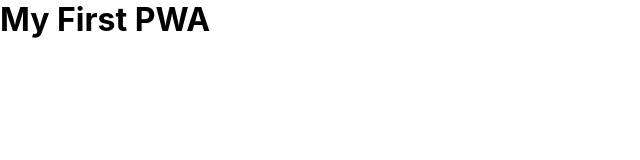
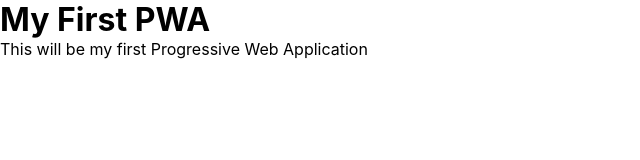
Before and after one commit to sergeyprimirenkov/pwa, a plain HTML site: page index.html in a window 1280 px wide. Shown: the whole page, without its empty margins (0-640 px from the left). Drawn offline with Linux system fonts and the light colour scheme.

Commit message:
update index.html

```diff
--- a/index.html
+++ b/index.html
@@ -30,7 +30,7 @@
 <body>
 
   <h1>My First PWA</h1>
-
+  <p>This will be my first Progressive Web Application</p>
   <script>
   if ('serviceWorker' in navigator) {
     window.addEventListener('load', function() {
```
